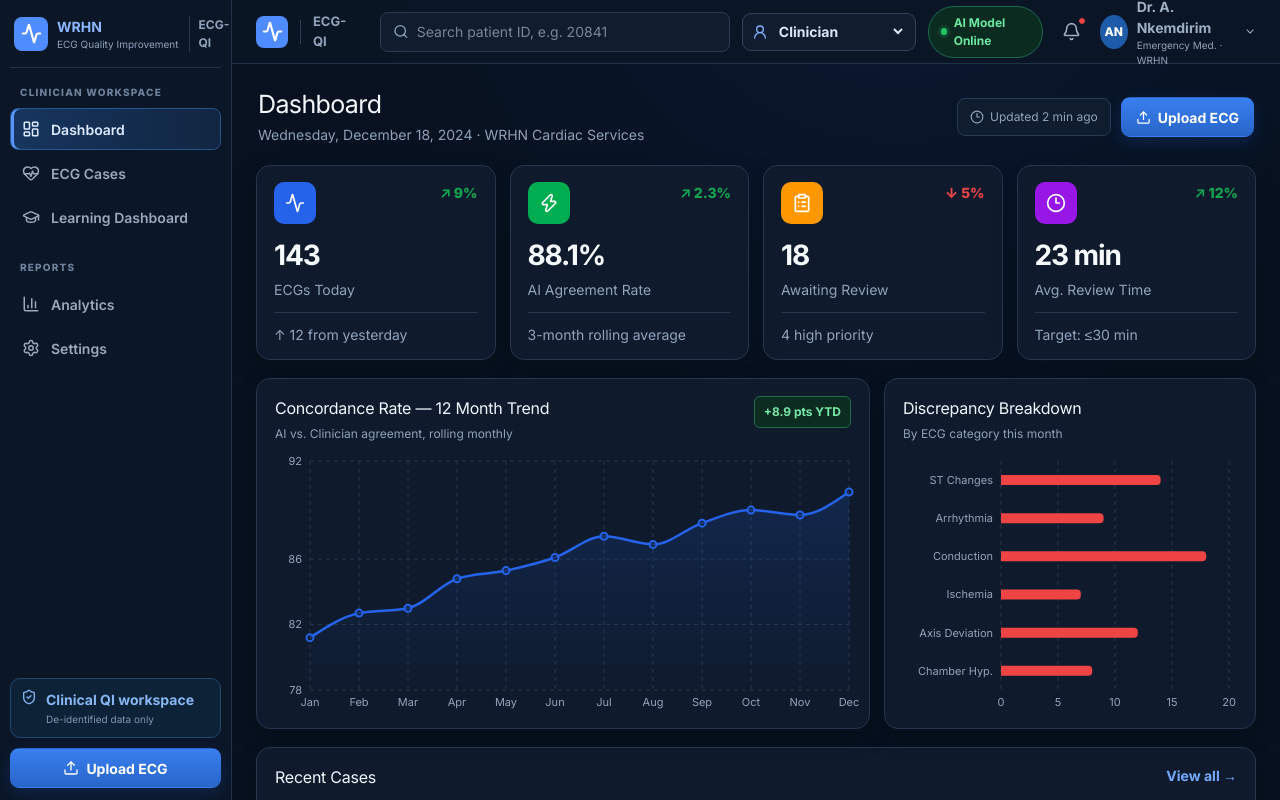
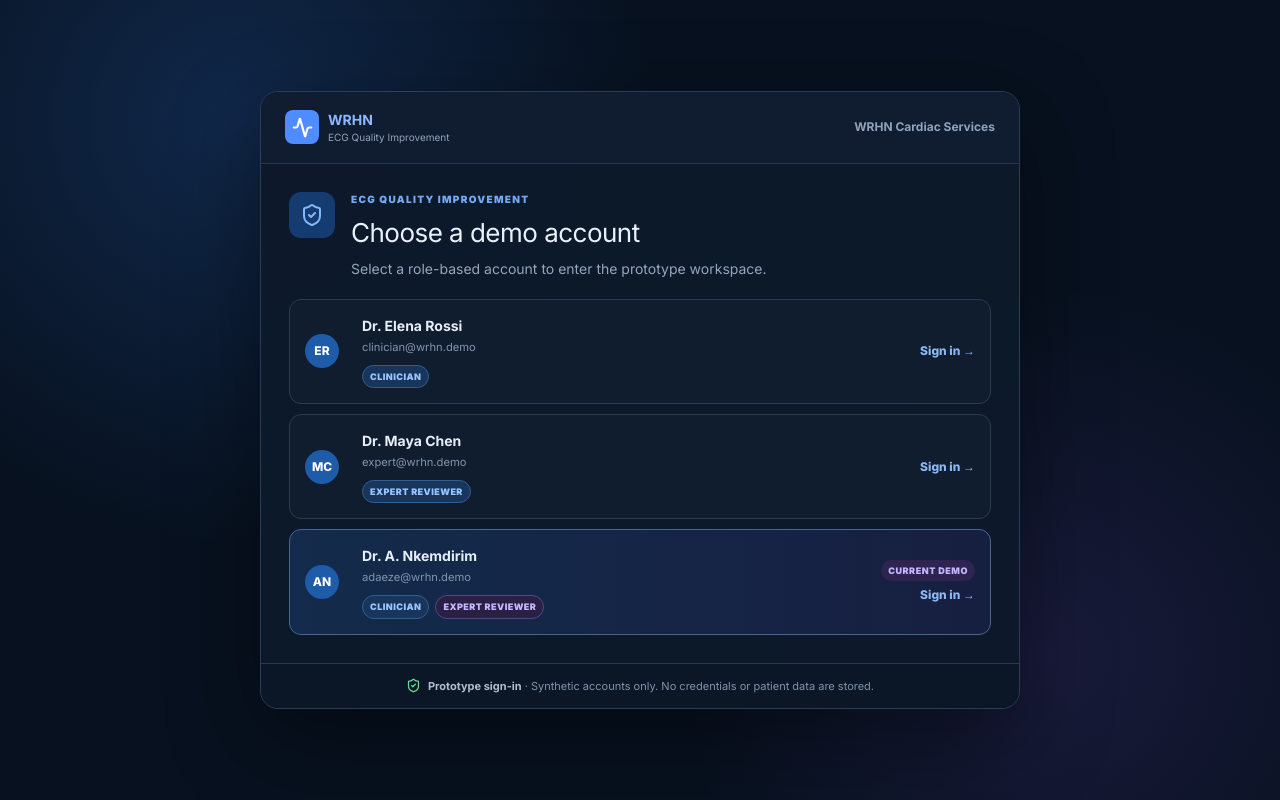
Before and after one commit to gurkirtn/wrhn-ecg-qi, a Next.js app: page / in a window 1280 px wide. Shown: the top 800 px of the page. Built offline with nearby package versions, Linux system fonts and the light colour scheme.

Commit message:
Add role login and expert-only review queue

```diff
--- a/app/EcgQiApp.tsx
+++ b/app/EcgQiApp.tsx
@@ -4,7 +4,7 @@ import { useEffect, useMemo, useState } from "react";
 import {
   Activity, AlertTriangle, Award, BarChart3, Bell, BookOpen, BrainCircuit, Check,
   CheckCircle2, ChevronDown, ClipboardList, Clock3, Filter, GraduationCap, HeartPulse,
-  LayoutDashboard, Menu, MoreHorizontal, Search, Settings, ShieldCheck, Sparkles, Star,
+  LayoutDashboard, LogOut, Menu, MoreHorizontal, Search, Settings, ShieldCheck, Sparkles, Star,
   Stethoscope, Upload, UserRound, X, Zap,
 } from "lucide-react";
 import {
@@ -17,12 +17,19 @@ import { aiPredictions, cases, discrepancyData, learningCases, personalTrend, tr
 import type { Case, Priority, Verdict } from "./types";
 
 type WorkspaceRole = "clinician" | "expert";
+type MockAccount = {
+  id: "clinician" | "expert" | "dual";
+  name: string;
+  initials: string;
+  email: string;
+  title: string;
+  roles: WorkspaceRole[];
+};
 
 const clinicianNav = [
   { href: "/", label: "Dashboard", icon: LayoutDashboard },
   { href: "/cases", label: "ECG Cases", icon: HeartPulse },
   { href: "/learning", label: "Learning Dashboard", icon: GraduationCap },
-  { href: "/analytics", label: "Analytics", icon: BarChart3, section: "REPORTS" },
   { href: "/settings", label: "Settings", icon: Settings },
 ];
 
@@ -38,6 +45,11 @@ const chartBlue = "#2563EB";
 const green = "#16A34A";
 const amber = "#D97706";
 const red = "#DC2626";
+const mockAccounts: MockAccount[] = [
+  { id: "clinician", name: "Dr. Elena Rossi", initials: "ER", email: "clinician@wrhn.demo", title: "Emergency Medicine", roles: ["clinician"] },
+  { id: "expert", name: "Dr. Maya Chen", initials: "MC", email: "expert@wrhn.demo", title: "Cardiology Expert", roles: ["expert"] },
+  { id: "dual", name: "Dr. A. Nkemdirim", initials: "AN", email: "adaeze@wrhn.demo", title: "Emergency Medicine · Expert Reviewer", roles: ["clinician", "expert"] },
+];
 
 function Logo({ compact = false }: { compact?: boolean }) {
   return (
@@ -48,12 +60,31 @@ function Logo({ compact = false }: { compact?: boolean }) {
   );
 }
 
+function MockLogin({ onLogin }: { onLogin: (account: MockAccount) => void }) {
+  return <main className="mock-login">
+    <section className="login-card" aria-labelledby="login-title">
+      <header><Logo/><span>WRHN Cardiac Services</span></header>
+      <div className="login-intro"><span className="login-icon"><ShieldCheck size={24}/></span><div><p>ECG QUALITY IMPROVEMENT</p><h1 id="login-title">Choose a demo account</h1><span>Select a role-based account to enter the prototype workspace.</span></div></div>
+      <div className="account-options">
+        {mockAccounts.map(account => <button key={account.id} onClick={() => onLogin(account)} className={account.id === "dual" ? "featured" : ""}>
+          <span className="avatar">{account.initials}</span>
+          <span className="account-copy"><strong>{account.name}</strong><small>{account.email}</small><span className="account-roles">{account.roles.map(role => <i key={role}>{role === "expert" ? "Expert reviewer" : "Clinician"}</i>)}</span></span>
+          <span className="account-action">{account.id === "dual" && <b>Current demo</b>}Sign in →</span>
+        </button>)}
+      </div>
+      <footer><ShieldCheck size={15}/><span><strong>Prototype sign-in</strong> · Synthetic accounts only. No credentials or patient data are stored.</span></footer>
+    </section>
+  </main>;
+}
+
 function Shell() {
   const location = useLocation();
   const navigate = useNavigate();
   const [mobile, setMobile] = useState(false);
   const [uploadOpen, setUploadOpen] = useState(false);
+  const [account, setAccount] = useState<MockAccount | null>(null);
   const [role, setRole] = useState<WorkspaceRole>("clinician");
+  if (!account) return <MockLogin onLogin={nextAccount => { setAccount(nextAccount); setRole(nextAccount.roles[0]); navigate("/"); }}/>;
   const activeNav = role === "expert" ? expertNav : clinicianNav;
   const switchRole = (nextRole: WorkspaceRole) => {
     setRole(nextRole);
@@ -88,10 +119,11 @@ function Shell() {
           <span className="top-product">ECG-QI</span>
           <label className="global-search"><Search size={17}/><input aria-label="Search by patient ID" placeholder="Search patient ID, e.g. 20841"/></label>
           <div className="top-actions">
-            <label className="role-switcher"><UserRound size={16}/><span className="sr-only">Active workspace</span><select aria-label="Active workspace" value={role} onChange={event=>switchRole(event.target.value as WorkspaceRole)}><option value="clinician">Clinician</option><option value="expert">Expert reviewer</option></select></label>
+            <label className={`role-switcher ${account.roles.length === 1 ? "single-role" : ""}`}><UserRound size={16}/><span className="sr-only">Active workspace</span><select aria-label="Active workspace" value={role} onChange={event=>switchRole(event.target.value as WorkspaceRole)}>{account.roles.includes("clinician") && <option value="clinician">Clinician</option>}{account.roles.includes("expert") && <option value="expert">Expert reviewer</option>}</select></label>
             <span className="online"><i/>AI Model Online</span>
             <button className="icon-button notification" aria-label="Notifications"><Bell size={19}/><i/></button>
-            <button className="user-menu"><span className="avatar">{role === "expert" ? "MC" : "AN"}</span><span><strong>{role === "expert" ? "Dr. Maya Chen" : "Dr. A. Nkemdirim"}</strong><small>{role === "expert" ? "Cardiology Expert · WRHN" : "Emergency Med. · WRHN"}</small></span><ChevronDown size={15}/></button>
+            <div className="user-menu"><span className="avatar">{account.initials}</span><span><strong>{account.name}</strong><small>{role === "expert" ? "Expert Reviewer · WRHN" : `${account.title.split(" · ")[0]} · WRHN`}</small></span></div>
+            <button className="icon-button logout-button" aria-label="Sign out" title="Sign out" onClick={() => { setAccount(null); setUploadOpen(false); setMobile(false); navigate("/"); }}><LogOut size={18}/></button>
           </div>
         </header>
         <main className="content">
@@ -101,7 +133,7 @@ function Shell() {
             <Route path="/cases/:id" element={<CaseDetail/>}/>
             <Route path="/review" element={role === "expert" ? <ReviewPage/> : <Navigate to="/" replace/>}/>
             <Route path="/learning" element={role === "clinician" ? <LearningPage/> : <Navigate to="/" replace/>}/>
-            <Route path="/analytics" element={<AnalyticsPage/>}/>
+            <Route path="/analytics" element={role === "expert" ? <AnalyticsPage/> : <Navigate to="/" replace/>}/>
             <Route path="/settings" element={<SettingsPage/>}/>
             <Route path="*" element={<Navigate to="/" replace/>}/>
           </Routes>
@@ -338,7 +370,7 @@ function InterpretationContent({ title, findings, note }: { title: string; findi
 }
 
 function ReviewPage() {
-  const [selected, setSelected] = useState<Case | null>(null);
+  const [selected, setSelected] = useState<{ caseItem: Case; completed: boolean } | null>(null);
   const [completedIds, setCompletedIds] = useState<string[]>([]);
   const newReviewCase: Case = {
     ...cases[19],
@@ -351,25 +383,30 @@ function ReviewPage() {
     verdict: "major",
     elapsed: "Just now",
   };
-  const baseCompleted = cases.slice(7,11);
+  const severityRank: Record<Priority, number> = { critical: 4, high: 3, medium: 2, low: 1 };
+  const sortBySeverity = (items: Case[]) => [...items].sort((a,b) => severityRank[b.priority] - severityRank[a.priority] || a.patientId.localeCompare(b.patientId));
+  const expertReviewedSeed = [
+    { ...cases[7], elapsed: "Reviewed 45 min ago" },
+    { ...cases[8], elapsed: "Reviewed 2.3 hr ago" },
+  ];
   const newlyCompleted = completedIds.map(id => id === newReviewCase.id ? newReviewCase : cases.find(c => c.id === id)).filter((c): c is Case => Boolean(c));
   const columns = [
-    { key: "waiting", title: "WAITING", tone: "amber", items: [newReviewCase, ...cases.slice(0,4)].filter(c => !completedIds.includes(c.id)) },
-    { key: "review", title: "UNDER REVIEW", tone: "blue", items: cases.slice(4,7).filter(c => !completedIds.includes(c.id)) },
-    { key: "complete", title: "COMPLETED", tone: "green", items: [...baseCompleted, ...newlyCompleted.filter(c => !baseCompleted.some(existing => existing.id === c.id))] },
+    { key: "pending", title: "YET TO REVIEW", tone: "amber", items: sortBySeverity([newReviewCase, ...cases.slice(0,7)].filter(c => !completedIds.includes(c.id))) },
+    { key: "complete", title: "EXPERT REVIEWED", tone: "green", items: sortBySeverity([...expertReviewedSeed, ...newlyCompleted.filter(c => !expertReviewedSeed.some(existing => existing.id === c.id))]) },
   ];
   return <>
-    <PageHeader title="Review Queue" subtitle="Expert cardiology review board" actions={<select aria-label="Department filter"><option>All Departments</option><option>Emergency</option><option>Cardiology</option></select>}/>
-    <div className="kanban">{columns.map(col=><section key={col.key} className="kanban-col"><header className={col.tone}><span>{col.title}</span><b>{col.items.length}</b></header>{col.items.map((c,i)=><button key={c.id} className={`case-card ${selected?.id === c.id ? "selected" : ""}`} onClick={()=>setSelected(c)}><div><span className="id-link">{c.patientId}</span><PriorityBadge priority={c.priority}/></div><p>Clinician: <strong>{c.clinicianDx}</strong></p><p>AI: <strong className="blue-text">{c.aiDx}</strong></p>{col.key==="complete"&&<p className="final">Final: {i%2?c.aiDx:c.clinicianDx}<CheckCircle2 size={15}/></p>}<footer><span><Clock3 size={14}/>{c.elapsed}</span>{col.key==="review"&&<b>{i%2?"Dr. Patel":"Dr. Chen"}</b>}</footer></button>)}</section>)}</div>
-    {selected && <ExpertReviewDrawer key={selected.id} caseItem={selected} onClose={()=>setSelected(null)} onSubmit={()=>setCompletedIds(ids => ids.includes(selected.id) ? ids : [...ids, selected.id])}/>}
+    <PageHeader title="Expert Review Queue" subtitle="Only cases escalated for expert adjudication · Highest severity first" actions={<select aria-label="Department filter"><option>All Departments</option><option>Emergency</option><option>Cardiology</option></select>}/>
+    <div className="review-scope-note"><ShieldCheck size={16}/><span>Clinician-only decisions and accepted AI suggestions are excluded. Completed means an expert submitted a final adjudication.</span></div>
+    <div className="kanban review-kanban">{columns.map(col=><section key={col.key} className="kanban-col"><header className={col.tone}><span>{col.title}</span><b>{col.items.length}</b></header>{col.items.map((c,i)=><button key={c.id} className={`case-card ${selected?.caseItem.id === c.id ? "selected" : ""}`} onClick={()=>setSelected({caseItem:c, completed:col.key === "complete"})}><div><span className="id-link">{c.patientId}</span><PriorityBadge priority={c.priority}/></div><p>Clinician: <strong>{c.clinicianDx}</strong></p><p>AI: <strong className="blue-text">{c.aiDx}</strong></p>{col.key==="complete"&&<p className="final">Expert final: {c.aiDx}<CheckCircle2 size={15}/></p>}<footer><span><Clock3 size={14}/>{c.elapsed}</span>{col.key==="complete"&&<b>{i%2 ? "Dr. Patel" : "Dr. Chen"}</b>}</footer></button>)}</section>)}</div>
+    {selected && <ExpertReviewDrawer key={selected.caseItem.id} completed={selected.completed} caseItem={selected.caseItem} onClose={()=>setSelected(null)} onSubmit={()=>setCompletedIds(ids => ids.includes(selected.caseItem.id) ? ids : [...ids, selected.caseItem.id])}/>}
   </>;
 }
 
-function ExpertReviewDrawer({ caseItem, onClose, onSubmit }: { caseItem: Case; onClose: () => void; onSubmit: () => void }) {
-  const [finalDx, setFinalDx] = useState("");
-  const [notes, setNotes] = useState("");
-  const [takeaway, setTakeaway] = useState("");
-  const [submitted, setSubmitted] = useState(false);
+function ExpertReviewDrawer({ caseItem, onClose, onSubmit, completed = false }: { caseItem: Case; onClose: () => void; onSubmit: () => void; completed?: boolean }) {
+  const [finalDx, setFinalDx] = useState(completed ? caseItem.aiDx : "");
+  const [notes, setNotes] = useState(completed ? "Expert adjudication completed after independent waveform review and comparison of the clinician and AI interpretations." : "");
+  const [takeaway, setTakeaway] = useState(completed ? "Review rhythm regularity and lead morphology before distinguishing closely related tachyarrhythmias." : "");
+  const [submitted, setSubmitted] = useState(completed);
   useEffect(() => {
     const closeOnEscape = (event: KeyboardEvent) => event.key === "Escape" && onClose();
     window.addEventListener("keydown", closeOnEscape);
@@ -386,7 +423,7 @@ function ExpertReviewDrawer({ caseItem, onClose, onSubmit }: { caseItem: Case; o
     <button className="review-drawer-scrim" onClick={onClose} aria-label="Close expert review"/>
     <aside className="expert-review-drawer" role="dialog" aria-modal="true" aria-labelledby="expert-review-title">
       <header><div><h2 id="expert-review-title">Expert Review</h2><span className="mono">{caseItem.patientId}</span></div><button onClick={onClose} aria-label="Close expert review"><X size={20}/></button></header>
-      {submitted ? <div className="expert-review-success"><span><CheckCircle2 size={36}/></span><h3>Expert review submitted</h3><p>The final diagnosis was recorded, the case moved to Completed, and the learning takeaway was sent to the clinician dashboard.</p><div><b>Final diagnosis</b><strong>{finalDx}</strong></div><button className="button primary" onClick={onClose}>Return to Review Queue</button></div> :
+      {submitted ? <div className="expert-review-success"><span><CheckCircle2 size={36}/></span><h3>{completed ? "Expert review completed" : "Expert review submitted"}</h3><p>{completed ? "This case was explicitly adjudicated by an expert reviewer. Clinician-only and AI-accepted cases never appear in this completed queue." : "The final diagnosis was recorded, the case moved to Expert Reviewed, and the learning takeaway was sent to the clinician dashboard."}</p><div><b>Final diagnosis</b><strong>{finalDx}</strong></div><button className="button primary" onClick={onClose}>Return to Review Queue</button></div> :
       <form onSubmit={submitReview}>
         <div className="expert-review-body">
           <div className="drawer-alert"><AlertTriangle size={17}/><div><strong>Major Discrepancy</strong><p>Clinical decision authority rests with the treating physician. AI is a second-reader tool only.</p></div></div>
--- a/app/globals.css
+++ b/app/globals.css
@@ -198,3 +198,36 @@ tbody tr:hover{background:#152741}
 .expert-guardrail svg{flex:none}.expert-guardrail p{color:#9FAAC1;line-height:1.5;margin:5px 0 0}
 @media(max-width:1080px){.role-switcher span,.role-switcher svg{display:none}.expert-dashboard-grid{grid-template-columns:1fr}}
 @media(max-width:680px){.role-switcher{padding:0 5px}.role-switcher select{max-width:112px}.expert-priority-list>a{grid-template-columns:26px minmax(0,1fr) auto}.expert-priority-list>a>small{display:none}.role-context-banner{align-items:flex-start}}
+
+/* Mock authentication and role-scoped expert review */
+.mock-login{min-height:100vh;display:grid;place-items:center;padding:32px;background:radial-gradient(circle at 18% 15%,rgba(38,93,173,.3),transparent 34%),radial-gradient(circle at 82% 82%,rgba(99,65,171,.2),transparent 30%),#07111F;color:#E8F0FA}
+.login-card{width:min(760px,100%);background:rgba(13,25,42,.96);border:1px solid #2B3D56;border-radius:18px;box-shadow:0 28px 90px rgba(0,0,0,.42);overflow:hidden}
+.login-card>header{height:72px;padding:0 24px;display:flex;align-items:center;justify-content:space-between;border-bottom:1px solid #26374D;background:#101D30}
+.login-card>header>span{color:#8FA3BC;font-size:12px;font-weight:700}
+.login-intro{display:flex;gap:16px;padding:28px 28px 20px;align-items:flex-start}
+.login-icon{width:46px;height:46px;display:grid;place-items:center;border-radius:12px;background:#153C70;color:#83B8FF;flex:none}
+.login-intro p{margin:0 0 6px;color:#74A9F4;font-size:10px;font-weight:900;letter-spacing:.13em}
+.login-intro h1{margin:0 0 6px;font-size:26px;letter-spacing:-.02em}
+.login-intro div>span{color:#93A6BE}
+.account-options{display:grid;gap:10px;padding:0 28px 28px}
+.account-options>button{display:grid;grid-template-columns:44px minmax(0,1fr) auto;align-items:center;gap:13px;width:100%;padding:15px;text-align:left;border:1px solid #2A3B53;border-radius:12px;background:#101D2F;color:#E7EEF8;cursor:pointer;transition:border-color .15s,background .15s,transform .15s}
+.account-options>button:hover{border-color:#4F8CFF;background:#142641;transform:translateY(-1px)}
+.account-options>button.featured{border-color:#4A6590;background:linear-gradient(90deg,#132B4C,#171F40)}
+.account-copy{display:flex;flex-direction:column;min-width:0}
+.account-copy>strong{font-size:14px}.account-copy>small{color:#8194AD;margin-top:3px}
+.account-roles{display:flex;gap:6px;margin-top:9px}
+.account-roles i{font-style:normal;font-size:9px;text-transform:uppercase;letter-spacing:.05em;font-weight:900;color:#9AC3FF;background:#18365B;border:1px solid #315E91;border-radius:99px;padding:4px 7px}
+.account-roles i:last-child:not(:first-child),.featured .account-roles i:last-child{color:#C8B6FF;background:#292044;border-color:#564587}
+.account-action{display:flex;flex-direction:column;align-items:flex-end;gap:5px;color:#8CB9F7;font-size:12px;font-weight:800}
+.account-action b{font-size:9px;text-transform:uppercase;letter-spacing:.06em;color:#C7B4FF;background:#2D2450;border-radius:99px;padding:4px 7px}
+.login-card>footer{display:flex;align-items:center;justify-content:center;gap:7px;padding:14px 20px;border-top:1px solid #26374D;background:#0B1626;color:#8194AD;font-size:11px}
+.login-card>footer svg{color:#68DA9B}.login-card>footer strong{color:#AEBED0}
+.logout-button{color:#90A4BD}.logout-button:hover{color:#FF9AA3;background:#35171E}
+.role-switcher.single-role select{cursor:default}
+.review-scope-note{display:flex;align-items:center;gap:9px;margin:-3px 0 16px;padding:11px 13px;border:1px solid #334C6C;background:#10233C;border-radius:9px;color:#A7C3E8;font-size:12px}
+.review-scope-note svg{color:#79AAEC;flex:none}
+.review-kanban{grid-template-columns:repeat(2,minmax(0,1fr));align-items:start}
+.review-kanban .kanban-col{min-height:520px}
+
+@media(max-width:900px){.review-kanban{grid-template-columns:1fr}.review-kanban .kanban-col{min-height:0}}
+@media(max-width:620px){.mock-login{padding:12px}.login-intro{padding:22px 18px 16px}.account-options{padding:0 18px 20px}.account-options>button{grid-template-columns:40px minmax(0,1fr)}.account-action{grid-column:2;align-items:flex-start}.login-card>footer{align-items:flex-start}.login-card>header{padding:0 18px}}
```
Also changed, not shown: 1 other file (tests, documents, lock files or other folders).
